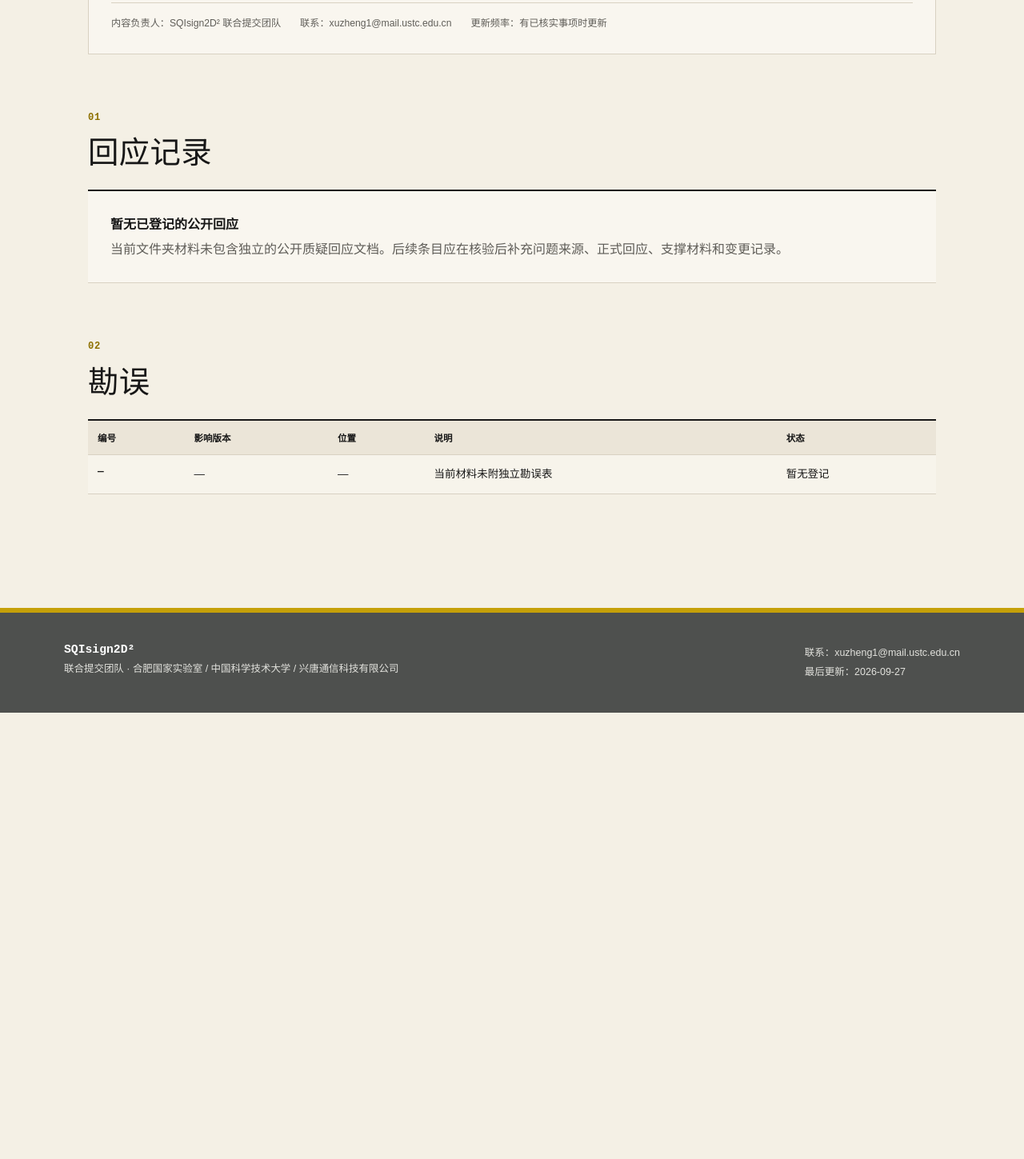
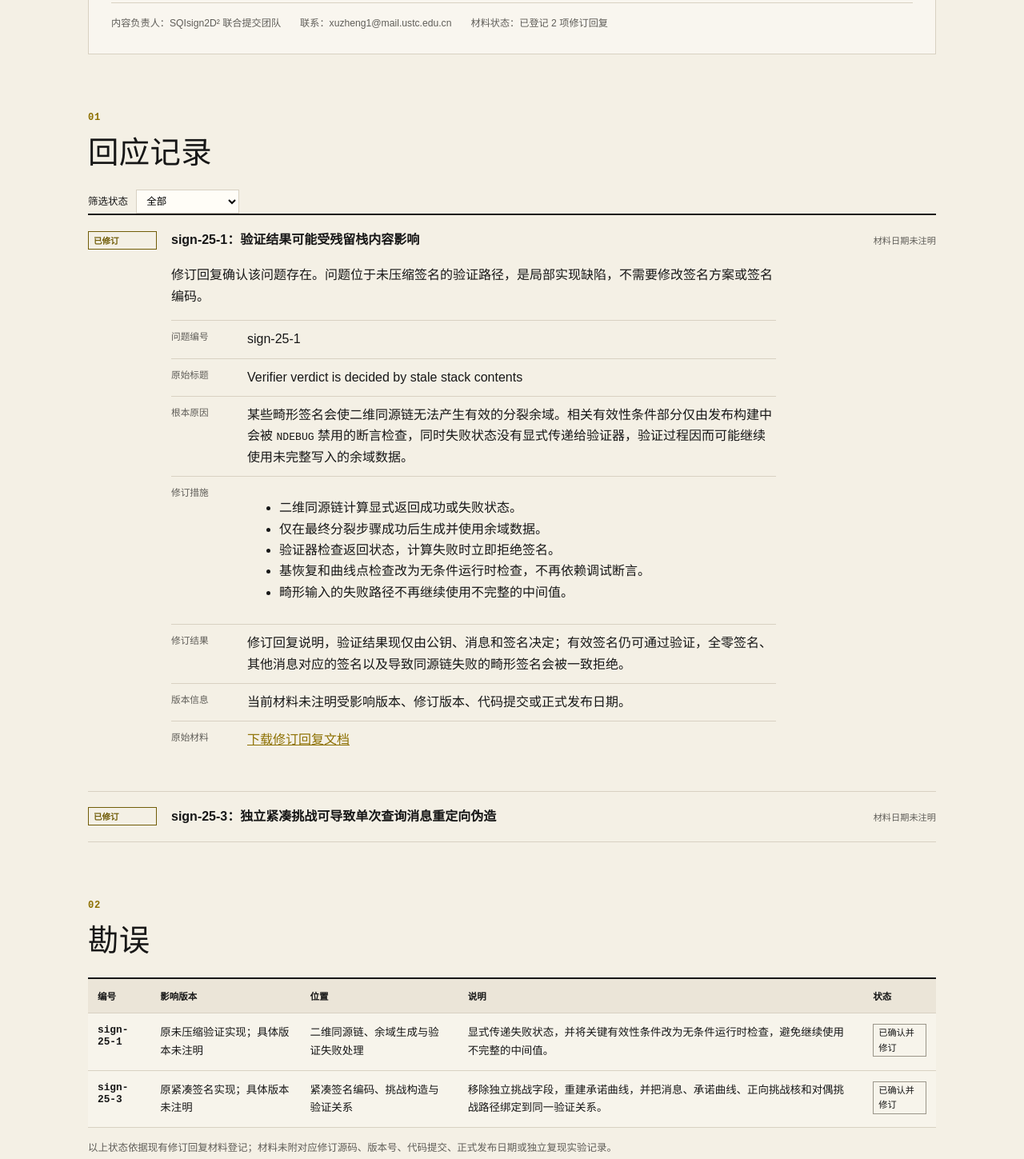
Before and after one commit to SQIsign2D2/sqisign2d2.github.io, a plain HTML site: page responses.html in a window 1280 px wide. Shown: the part 650-2099 px from the top of the page at 80% size. Before the commit the page ends 1541 px from the top, so only its background shows below. Drawn offline with Linux system fonts and the light colour scheme.

Commit message:
Add files via upload
Update website with revision responses

```diff
--- a/responses.html
+++ b/responses.html
@@ -1,6 +1,50 @@
 <!doctype html><html lang="zh-CN"><head><meta charset="utf-8"><meta name="viewport" content="width=device-width, initial-scale=1"><meta name="description" content="SQIsign2D² 的公开技术回应与勘误登记页。"><title>公开回应 — SQIsign2D²</title><link rel="icon" type="image/svg+xml" href="assets/favicon.svg"><link rel="stylesheet" href="assets/styles.css"><script defer src="assets/site.js"></script></head>
 <body data-page="responses"><a class="skip-link" href="#main">跳到正文</a><header class="site-header"><a class="brand" href="index.html"><span class="brand-mark" aria-hidden="true"><i></i><i></i><i></i></span><span><b>SQIsign2D²</b><small>POST-QUANTUM CRYPTOGRAPHY</small></span></a><button class="menu-button" type="button" aria-expanded="false" aria-controls="primary-nav">菜单</button><nav id="primary-nav" class="primary-nav" aria-label="主导航"><a data-nav="home" href="index.html">概览</a><a data-nav="scheme" href="scheme.html">方案</a><a data-nav="parameters" href="parameters.html">参数与性能</a><a data-nav="implementation" href="implementation.html">实现与资源</a><a data-nav="responses" href="responses.html">公开回应</a><a data-nav="team" href="team.html">团队</a></nav></header>
 <main id="main"><header class="page-hero"><p class="kicker">PUBLIC RESPONSES / ERRATA</p><h1>公开回应</h1><p>集中记录对算法设计、安全论证、参数选择和工程实现相关问题的正式回应，并保留可核验的版本轨迹。</p></header><div class="wide-article">
-<section class="response-policy"><p class="section-index">说明</p><h2>回应原则</h2><p>仅收录能够明确定位到规范版本、代码文件、测试向量或可复现实验的问题。团队在完成技术核验后发布回应，并同步记录受影响版本、证据材料、处置结果和必要的规范或实现变更；未经核验的推测不会作为正式结论发布。</p><div class="policy-meta"><span>内容负责人：SQIsign2D² 联合提交团队</span><span>联系：xuzheng1@mail.ustc.edu.cn</span><span>更新频率：有已核实事项时更新</span></div></section>
-<section><div class="section-heading"><div><p class="section-index">01</p><h2>回应记录</h2></div></div><div class="empty-state"><strong>暂无已登记的公开回应</strong><p>当前文件夹材料未包含独立的公开质疑回应文档。后续条目应在核验后补充问题来源、正式回应、支撑材料和变更记录。</p></div></section>
-<section><p class="section-index">02</p><h2>勘误</h2><div class="table-wrap"><table><thead><tr><th>编号</th><th>影响版本</th><th>位置</th><th>说明</th><th>状态</th></tr></thead><tbody><tr><th>—</th><td>—</td><td>—</td><td>当前材料未附独立勘误表</td><td>暂无登记</td></tr></tbody></table></div></section></div></main><footer class="site-footer"><div><b>SQIsign2D²</b><p>联合提交团队 · 合肥国家实验室 / 中国科学技术大学 / 兴唐通信科技有限公司</p></div><div><p>联系：xuzheng1@mail.ustc.edu.cn</p><p>最后更新：2026-09-27</p></div></footer></body></html>
+<section class="response-policy"><p class="section-index">说明</p><h2>回应原则</h2><p>仅收录能够明确定位到规范版本、代码文件、测试向量或可复现实验的问题。团队在完成技术核验后发布回应，并同步记录受影响版本、证据材料、处置结果和必要的规范或实现变更；未经核验的推测不会作为正式结论发布。</p><div class="policy-meta"><span>内容负责人：SQIsign2D² 联合提交团队</span><span>联系：xuzheng1@mail.ustc.edu.cn</span><span>材料状态：已登记 2 项修订回复</span></div></section>
+<section>
+  <div class="section-heading"><div><p class="section-index">01</p><h2>回应记录</h2></div></div>
+  <label class="filter-label" for="response-filter">筛选状态
+    <select id="response-filter">
+      <option value="all">全部</option>
+      <option value="updated">已确认并修订</option>
+    </select>
+  </label>
+  <div class="response-list">
+    <details data-status="updated" open>
+      <summary><span class="response-state updated">已修订</span><b>sign-25-1：验证结果可能受残留栈内容影响</b><time>材料日期未注明</time></summary>
+      <div>
+        <p>修订回复确认该问题存在。问题位于未压缩签名的验证路径，是局部实现缺陷，不需要修改签名方案或签名编码。</p>
+        <dl>
+          <dt>问题编号</dt><dd>sign-25-1</dd>
+          <dt>原始标题</dt><dd>Verifier verdict is decided by stale stack contents</dd>
+          <dt>根本原因</dt><dd>某些畸形签名会使二维同源链无法产生有效的分裂余域。相关有效性条件部分仅由发布构建中会被 <code>NDEBUG</code> 禁用的断言检查，同时失败状态没有显式传递给验证器，验证过程因而可能继续使用未完整写入的余域数据。</dd>
+          <dt>修订措施</dt><dd><ul><li>二维同源链计算显式返回成功或失败状态。</li><li>仅在最终分裂步骤成功后生成并使用余域数据。</li><li>验证器检查返回状态，计算失败时立即拒绝签名。</li><li>基恢复和曲线点检查改为无条件运行时检查，不再依赖调试断言。</li><li>畸形输入的失败路径不再继续使用不完整的中间值。</li></ul></dd>
+          <dt>修订结果</dt><dd>修订回复说明，验证结果现仅由公钥、消息和签名决定；有效签名仍可通过验证，全零签名、其他消息对应的签名以及导致同源链失败的畸形签名会被一致拒绝。</dd>
+          <dt>版本信息</dt><dd>当前材料未注明受影响版本、修订版本、代码提交或正式发布日期。</dd>
+          <dt>原始材料</dt><dd><a href="修订回复.docx" download>下载修订回复文档</a></dd>
+        </dl>
+      </div>
+    </details>
+    <details data-status="updated">
+      <summary><span class="response-state updated">已修订</span><b>sign-25-3：独立紧凑挑战可导致单次查询消息重定向伪造</b><time>材料日期未注明</time></summary>
+      <div>
+        <p>修订回复确认该问题存在。修订涉及紧凑签名格式以及签名、验证两侧的协调修改，属于中等规模的实现变更。</p>
+        <dl>
+          <dt>问题编号</dt><dd>sign-25-3</dd>
+          <dt>原始标题</dt><dd>Detached compact challenge enables one-query message-retargeting forgeries</dd>
+          <dt>根本原因</dt><dd>原紧凑签名实现把散列导出的挑战作为相对独立的签名字段传输和检查，但验证器没有充分约束该值与重建的正向挑战同源及编码的对偶路径之间的几何关系，响应和对偶路径数据因而可能在挑战针对另一消息重新计算后保持不变。</dd>
+          <dt>修订措施</dt><dd><ul><li>紧凑签名不再携带独立的散列挑战值。</li><li>签名时使用规范基，由公钥、消息和承诺曲线的散列直接构造挑战核。</li><li>紧凑编码加入验证时重建承诺曲线和挑战关系所需的辅助信息。</li><li>验证时从响应和编码的对偶路径信息重建承诺曲线。</li><li>验证器针对待验证消息重新计算挑战、构造正向挑战核，并检查其与恢复的对偶挑战路径是否兼容。</li></ul></dd>
+          <dt>修订结果</dt><dd>消息、承诺曲线、正向挑战核和对偶挑战路径被绑定在同一验证关系中；仅更换消息或挑战值而不更新相关几何数据，不能再产生有效签名。</dd>
+          <dt>兼容性</dt><dd>材料明确说明紧凑签名格式已经更新，但未给出新格式版本号、修订后的签名尺寸或迁移方式。</dd>
+          <dt>版本信息</dt><dd>当前材料未注明受影响版本、修订版本、代码提交或正式发布日期。</dd>
+          <dt>原始材料</dt><dd><a href="修订回复.docx" download>下载修订回复文档</a></dd>
+        </dl>
+      </div>
+    </details>
+  </div>
+</section>
+<section><p class="section-index">02</p><h2>勘误</h2><div class="table-wrap"><table><thead><tr><th>编号</th><th>影响版本</th><th>位置</th><th>说明</th><th>状态</th></tr></thead><tbody>
+  <tr><th>sign-25-1</th><td>原未压缩验证实现；具体版本未注明</td><td>二维同源链、余域生成与验证失败处理</td><td>显式传递失败状态，并将关键有效性条件改为无条件运行时检查，避免继续使用不完整的中间值。</td><td><span class="status-tag">已确认并修订</span></td></tr>
+  <tr><th>sign-25-3</th><td>原紧凑签名实现；具体版本未注明</td><td>紧凑签名编码、挑战构造与验证关系</td><td>移除独立挑战字段，重建承诺曲线，并把消息、承诺曲线、正向挑战核和对偶挑战路径绑定到同一验证关系。</td><td><span class="status-tag">已确认并修订</span></td></tr>
+</tbody></table></div><p class="fineprint">以上状态依据现有修订回复材料登记；材料未附对应修订源码、版本号、代码提交、正式发布日期或独立复现实验记录。</p></section></div></main><footer class="site-footer"><div><b>SQIsign2D²</b><p>联合提交团队 · 合肥国家实验室 / 中国科学技术大学 / 兴唐通信科技有限公司</p></div><div><p>联系：xuzheng1@mail.ustc.edu.cn</p><p>最后更新：2026-11-25</p></div></footer></body></html>
```
Also changed, not shown: implementation.html (+4 -3 lines), index.html (+5 -4 lines), parameters.html (+1 -1 lines), scheme.html (+1 -1 lines), team.html (+1 -1 lines), 3 other files.
